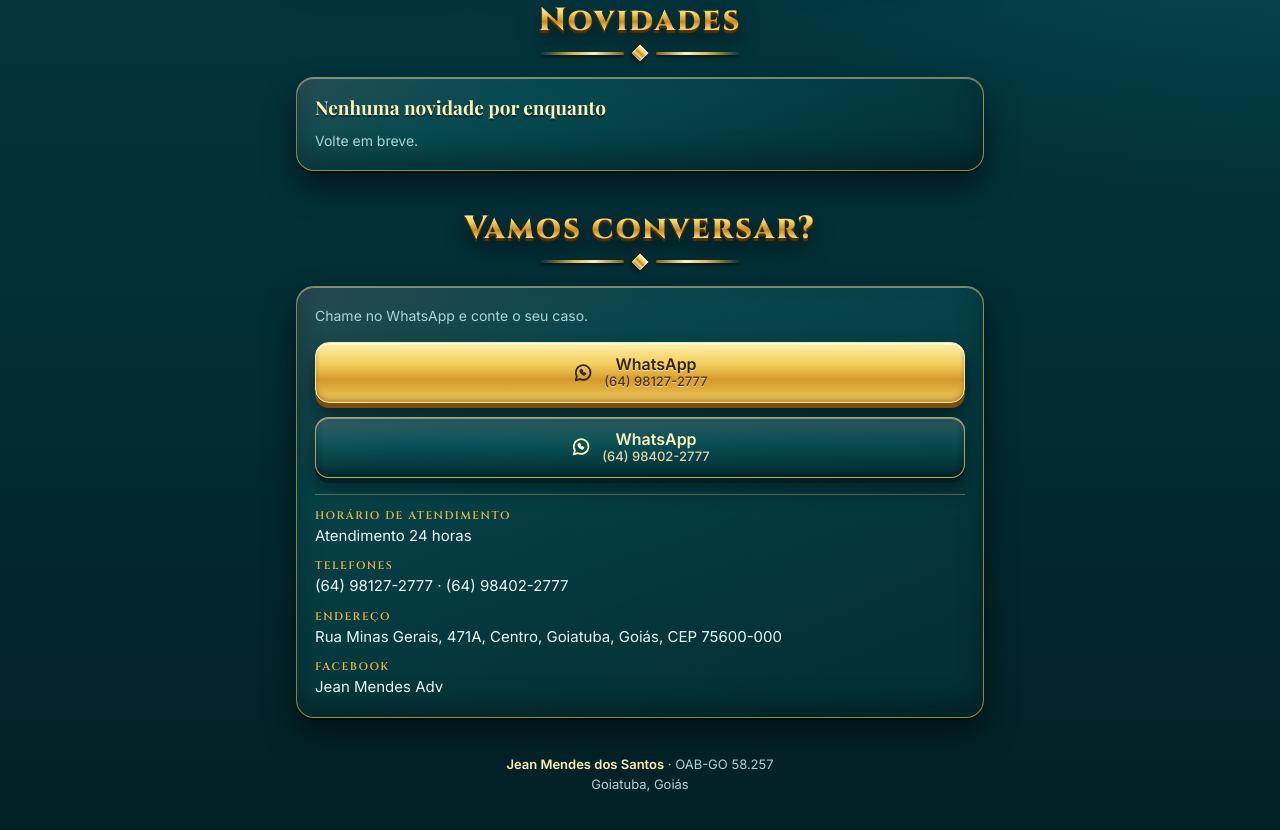
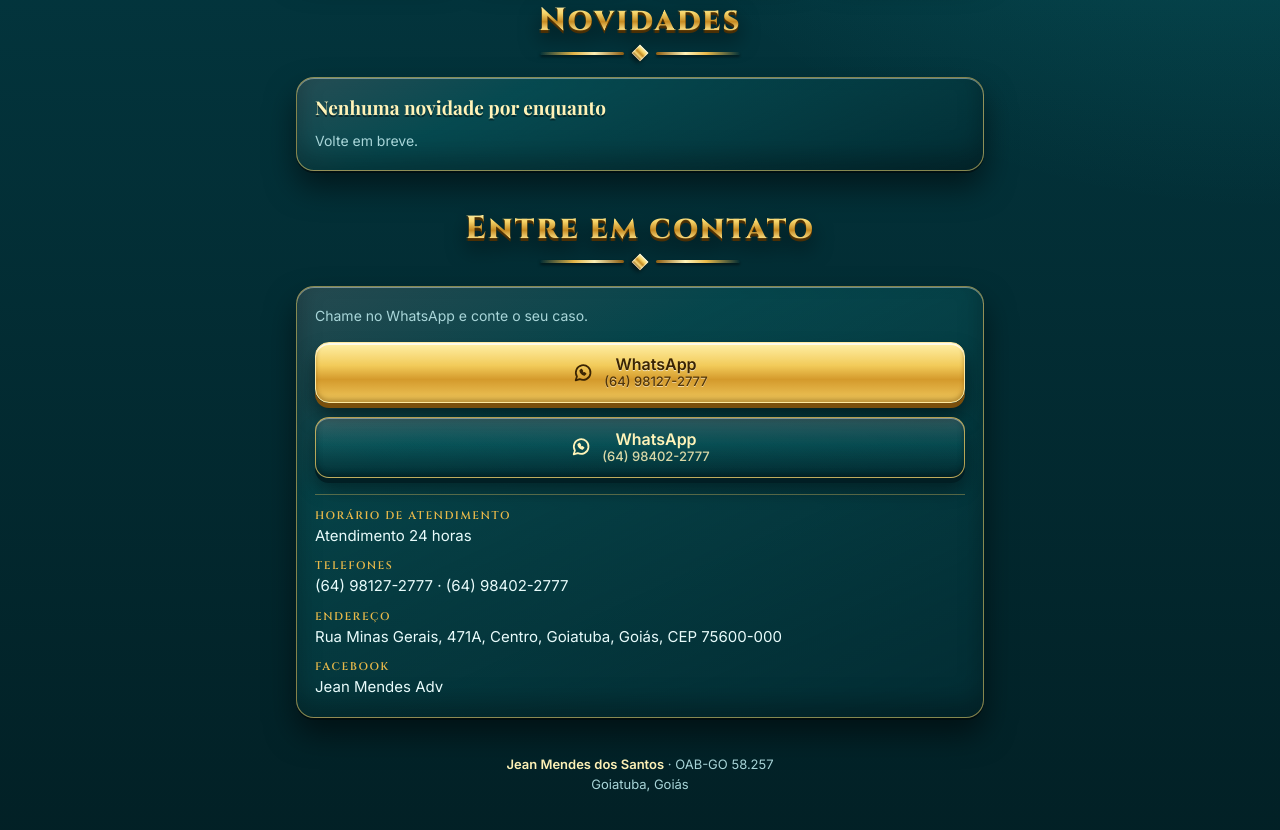
Before and after one commit to dasilvagonchoroskie-cpu/site-jean-mendes, a plain HTML site: page index.html in a window 1280 px wide. Shown: the part 1192-2022 px from the top of the page. Drawn offline with nearby package versions, Linux system fonts and the light colour scheme; no server answers.

Commit message:
Título da seção de contato: Entre em contato

```diff
--- a/index.html
+++ b/index.html
@@ -362,7 +362,7 @@ footer strong { color: var(--gold-hi); font-weight: 600; }
 
   <section id="contato" class="wrap">
     <div class="sec-title">
-      <h2 class="gold">Vamos conversar?</h2>
+      <h2 class="gold">Entre em contato</h2>
       <span class="rule" aria-hidden="true"><span class="line"></span><span class="dia"></span><span class="line"></span></span>
     </div>
     <div class="card contact">
```
